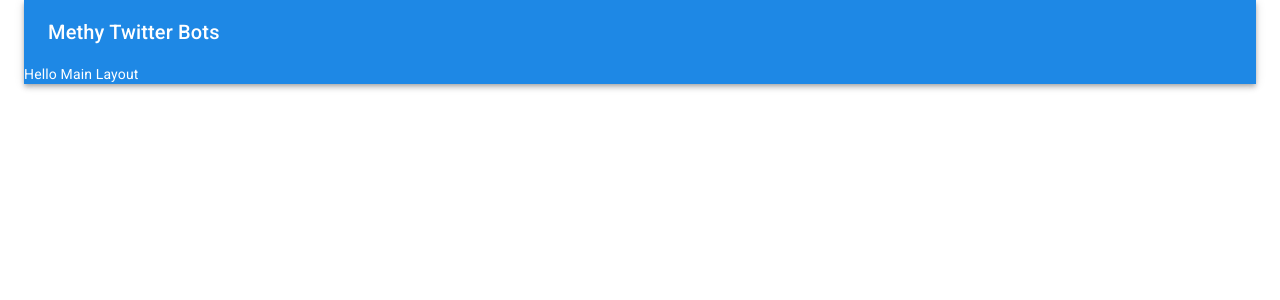
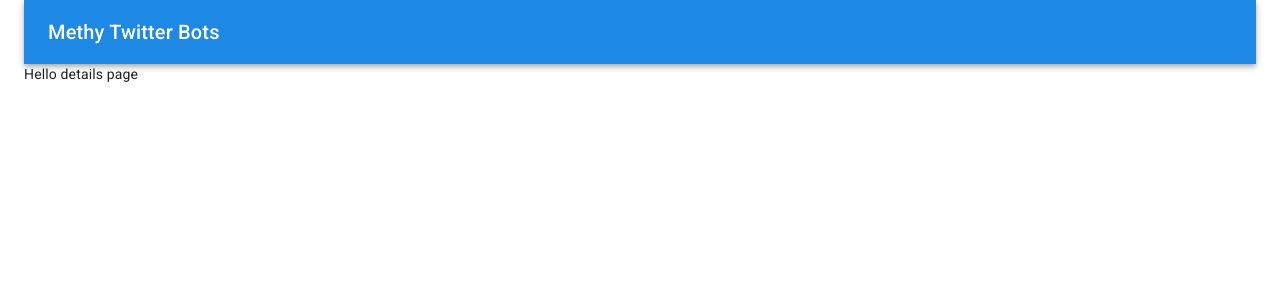
Before and after one commit to ugle-dev/mety_twit, a React (Create React App) app: page / in a window 1280 px wide. Shown: the top 300 px of the page. Built offline with nearby package versions, Linux system fonts and the light colour scheme.

Commit message:
Body skelleton updated

```diff
--- a/src/App.js
+++ b/src/App.js
@@ -28,13 +28,14 @@
 function App() {
   return (
     <Container fixed>
+
      <AppBar position="static">
-      <Toolbar>
-        <Typography variant="h6" >
-          Methy Twitter Bots
-        </Typography>
-      </Toolbar>
-
+        <Toolbar>
+          <Typography variant="h6" >
+            Methy Twitter Bots
+          </Typography>
+        </Toolbar>
+      </AppBar>
 
       <Router history={history}>
         <Switch>
@@ -43,7 +44,7 @@
         </Switch>
       </Router>
 
-    </AppBar>
+
     </Container>
   );
 }
--- a/src/layouts/bots_layouts.js
+++ b/src/layouts/bots_layouts.js
@@ -9,7 +9,7 @@
     render() {
         return (
             <div>
-                Hello Main Layout
+                Hello details page
             </div>
         )
     }
```
